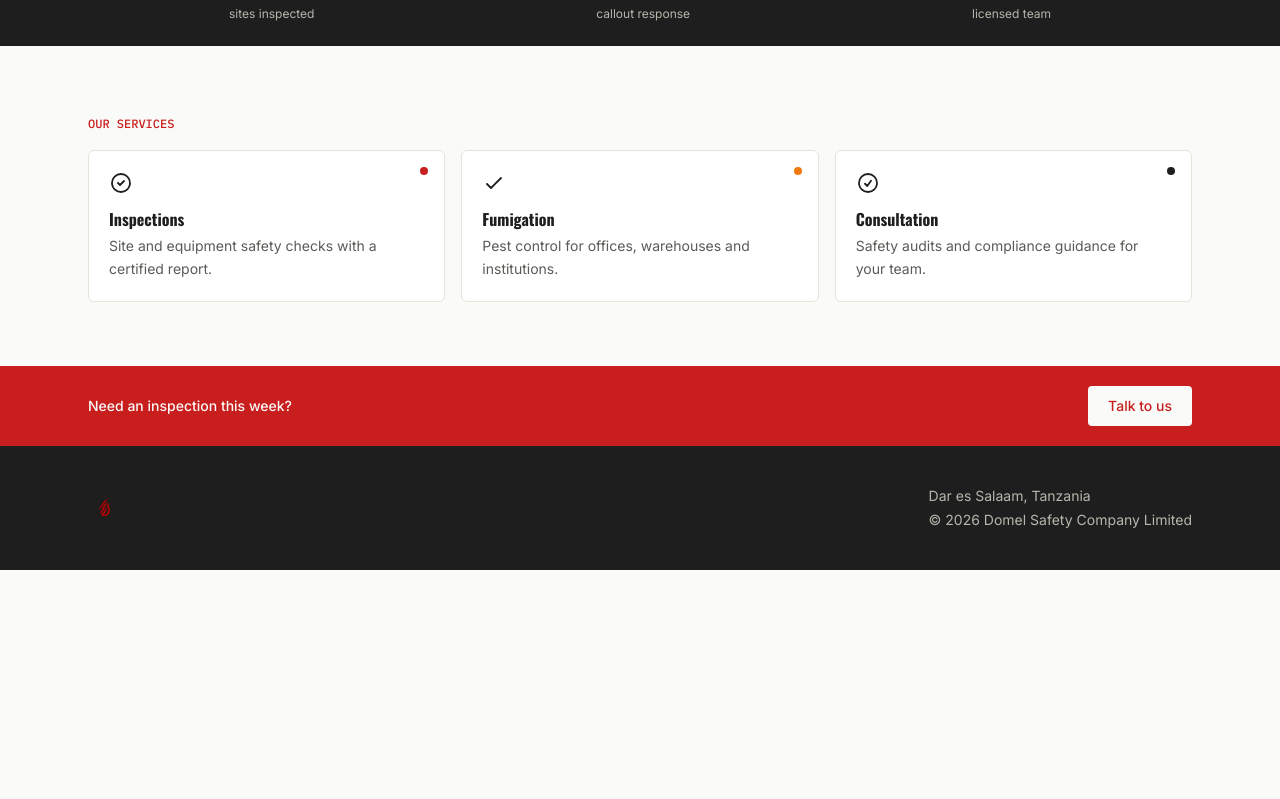
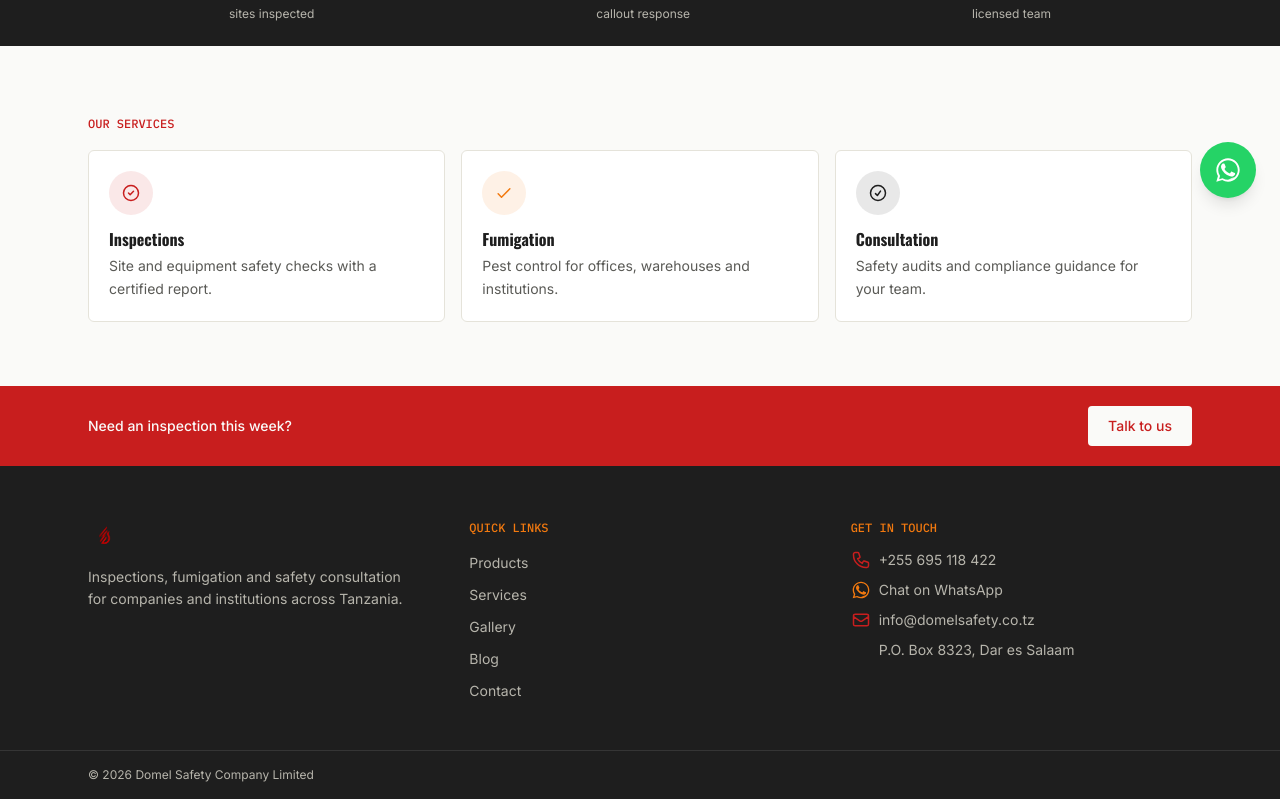
Before and after one commit to domelsafety/domel-safety-web, a Next.js app: page / in a window 1280 px wide. Shown: the part 578-1377 px from the top of the page. Before the commit the page ends 1148 px from the top, so only its background shows below. Built offline with nearby package versions, Linux system fonts and the light colour scheme.

Commit message:
Add real contact info, WhatsApp integration, and consistent icon-badge styling

```diff
--- a/app/about/page.tsx
+++ b/app/about/page.tsx
@@ -16,19 +16,19 @@ const VALUES = [
   {
     title: "Licensed and certified",
     description: "Every inspector and technician is licensed, insured and trained to national safety standards.",
-    dot: "bg-brand-red",
+    accent: "red" as const,
     icon: "M9 12.75L11.25 15 15 9.75M21 12a9 9 0 11-18 0 9 9 0 0118 0z",
   },
   {
     title: "Fast response",
     description: "Same-week bookings and a 24/7 callout line for urgent safety and pest issues.",
-    dot: "bg-brand-orange",
+    accent: "orange" as const,
     icon: "M12 8v4l3 3m6-3a9 9 0 11-18 0 9 9 0 0118 0z",
   },
   {
     title: "Clear reporting",
     description: "Every job ends with a written report you can share with regulators, clients or your own team.",
-    dot: "bg-charcoal",
+    accent: "charcoal" as const,
     icon: "M9 12h6m-6 4h6m2 5H7a2 2 0 01-2-2V5a2 2 0 012-2h5.586a1 1 0 01.707.293l5.414 5.414a1 1 0 01.293.707V19a2 2 0 01-2 2z",
   },
 ];
--- a/app/contact/page.tsx
+++ b/app/contact/page.tsx
@@ -4,6 +4,13 @@ import PageHero from "@/components/PageHero";
 import ContactForm from "@/components/ContactForm";
 import ContactInfoCard from "@/components/ContactInfoCard";
 import Footer from "@/components/Footer";
+import {
+  PhoneIcon,
+  EmailIcon,
+  OfficeIcon,
+  ClockIcon,
+  WhatsAppIcon,
+} from "@/components/icons/ContactIcons";
 
 export const metadata: Metadata = {
   title: "Contact | Domel Safety",
@@ -14,23 +21,36 @@ export const metadata: Metadata = {
 const CONTACT_INFO = [
   {
     label: "Phone",
-    value: "+255 7XX XXX XXX",
-    icon: "M3 5a2 2 0 012-2h3.28a1 1 0 01.948.684l1.498 4.493a1 1 0 01-.502 1.21l-2.257 1.13a11.042 11.042 0 005.516 5.516l1.13-2.257a1 1 0 011.21-.502l4.493 1.498a1 1 0 01.684.949V19a2 2 0 01-2 2h-1C9.716 21 3 14.284 3 6V5z",
+    value: "+255 695 118 422 / 0676 958 607",
+    icon: <PhoneIcon />,
+    href: "tel:+255695118422",
+    accent: "red" as const,
+  },
+  {
+    label: "WhatsApp",
+    value: "+255 695 118 422",
+    icon: <WhatsAppIcon />,
+    href: "https://wa.me/255695118422",
+    accent: "orange" as const,
   },
   {
     label: "Email",
     value: "info@domelsafety.co.tz",
-    icon: "M3 8l7.89 5.26a2 2 0 002.22 0L21 8M5 19h14a2 2 0 002-2V7a2 2 0 00-2-2H5a2 2 0 00-2 2v10a2 2 0 002 2z",
+    icon: <EmailIcon />,
+    href: "mailto:info@domelsafety.co.tz",
+    accent: "charcoal" as const,
   },
   {
     label: "Office",
-    value: "Dar es Salaam, Tanzania",
-    icon: "M17.657 16.657L13.414 20.9a2 2 0 01-2.827 0l-4.244-4.243a8 8 0 1111.314 0z M15 11a3 3 0 11-6 0 3 3 0 016 0z",
+    value: "P.O. Box 8323, Dar es Salaam, Tanzania",
+    icon: <OfficeIcon />,
+    accent: "red" as const,
   },
   {
     label: "Hours",
     value: "Mon–Sat, 24/7 callout line",
-    icon: "M12 8v4l3 3m6-3a9 9 0 11-18 0 9 9 0 0118 0z",
+    icon: <ClockIcon />,
+    accent: "orange" as const,
   },
 ];
 
--- a/app/layout.tsx
+++ b/app/layout.tsx
@@ -1,5 +1,6 @@
 import type { Metadata } from "next";
 import "./globals.css";
+import WhatsAppFloat from "@/components/WhatsAppFloat";
 
 export const metadata: Metadata = {
   title: "Domel Safety Company Limited",
@@ -22,7 +23,10 @@ export default function RootLayout({
           rel="stylesheet"
         />
       </head>
-      <body className="antialiased font-sans">{children}</body>
+      <body className="antialiased font-sans">
+        {children}
+        <WhatsAppFloat />
+      </body>
     </html>
   );
 }
--- a/app/products/page.tsx
+++ b/app/products/page.tsx
@@ -17,37 +17,37 @@ const PRODUCTS = [
     name: "Fire extinguishers",
     category: "FIRE SAFETY",
     description: "CO2, foam and dry powder units, supplied and serviced on site.",
-    dot: "bg-brand-red",
+    accent: "red" as const,
   },
   {
     name: "Smoke and heat detectors",
     category: "FIRE SAFETY",
     description: "Detection systems for offices, warehouses and institutions.",
-    dot: "bg-brand-red",
+    accent: "red" as const,
   },
   {
     name: "Protective coveralls",
     category: "PPE",
     description: "Chemical-resistant coveralls, gloves and respirators for site teams.",
-    dot: "bg-brand-orange",
+    accent: "orange" as const,
   },
   {
     name: "Safety helmets and boots",
     category: "PPE",
     description: "Certified head and foot protection for industrial sites.",
-    dot: "bg-brand-orange",
+    accent: "orange" as const,
   },
   {
     name: "Fumigation chemicals",
     category: "FUMIGATION SUPPLIES",
     description: "Licensed pest and termite control products for commercial use.",
-    dot: "bg-charcoal",
+    accent: "charcoal" as const,
   },
   {
     name: "Safety signage",
     category: "SIGNAGE",
     description: "Hazard, exit and compliance signage built to local standards.",
-    dot: "bg-charcoal",
+    accent: "charcoal" as const,
   },
 ];
 
--- a/components/ContactInfoCard.tsx
+++ b/components/ContactInfoCard.tsx
@@ -1,25 +1,46 @@
+import Link from "next/link";
+import type { ReactNode } from "react";
+
 type ContactInfoCardProps = {
   label: string;
   value: string;
-  icon: string;
+  icon: ReactNode;
+  href?: string;
+  accent?: "red" | "orange" | "charcoal";
 };
 
-export default function ContactInfoCard({ label, value, icon }: ContactInfoCardProps) {
-  return (
-    <div className="flex items-start gap-3 bg-white border border-border rounded-md p-4">
-      <svg
-        className="w-5 h-5 mt-0.5 shrink-0 text-brand-red"
-        fill="none"
-        viewBox="0 0 24 24"
-        stroke="currentColor"
-        strokeWidth={1.8}
-      >
-        <path strokeLinecap="round" strokeLinejoin="round" d={icon} />
-      </svg>
+const ACCENT_BG: Record<NonNullable<ContactInfoCardProps["accent"]>, string> = {
+  red: "bg-brand-red/10 text-brand-red",
+  orange: "bg-brand-orange/10 text-brand-orange",
+  charcoal: "bg-charcoal/10 text-charcoal",
+};
+
+export default function ContactInfoCard({
+  label,
+  value,
+  icon,
+  href,
+  accent = "red",
+}: ContactInfoCardProps) {
+  const content = (
+    <div className="flex items-center gap-4 bg-white border border-border rounded-md p-4 transition-all hover:border-charcoal hover:shadow-sm">
+      <div className={`w-11 h-11 shrink-0 rounded-full flex items-center justify-center ${ACCENT_BG[accent]}`}>
+        {icon}
+      </div>
       <div>
         <div className="text-xs text-steel">{label}</div>
         <div className="text-sm font-medium text-charcoal">{value}</div>
       </div>
     </div>
   );
+
+  if (href) {
+    return (
+      <Link href={href} target={href.startsWith("http") ? "_blank" : undefined} rel="noopener noreferrer">
+        {content}
+      </Link>
+    );
+  }
+
+  return content;
 }
--- a/components/Footer.tsx
+++ b/components/Footer.tsx
@@ -1,13 +1,67 @@
 import Image from "next/image";
+import Link from "next/link";
+import { PhoneIcon, EmailIcon, WhatsAppIcon } from "@/components/icons/ContactIcons";
+
+const LINKS = [
+  { label: "Products", href: "/products" },
+  { label: "Services", href: "/services" },
+  { label: "Gallery", href: "/gallery" },
+  { label: "Blog", href: "/blog" },
+  { label: "Contact", href: "/contact" },
+];
 
 export default function Footer() {
   return (
     <footer className="bg-charcoal">
-      <div className="mx-auto max-w-6xl px-6 py-10 flex flex-col md:flex-row justify-between gap-6">
-        <Image src="/logo.png" alt="Domel Safety" width={40} height={40} className="h-10 w-auto" />
-        <div className="text-charcoal-light text-sm">
-          <p>Dar es Salaam, Tanzania</p>
-          <p className="mt-1">© {new Date().getFullYear()} Domel Safety Company Limited</p>
+      <div className="mx-auto max-w-6xl px-6 py-12 grid grid-cols-1 md:grid-cols-3 gap-10">
+        <div>
+          <Image src="/logo.png" alt="Domel Safety" width={40} height={40} className="h-10 w-auto mb-3" />
+          <p className="text-charcoal-light text-sm leading-relaxed max-w-xs">
+            Inspections, fumigation and safety consultation for companies and
+            institutions across Tanzania.
+          </p>
+        </div>
+
+        <div>
+          <span className="font-mono text-xs text-brand-orange">QUICK LINKS</span>
+          <ul className="mt-3 space-y-2">
+            {LINKS.map((link) => (
+              <li key={link.href}>
+                <Link href={link.href} className="text-sm text-charcoal-light hover:text-offwhite transition-colors">
+                  {link.label}
+                </Link>
+              </li>
+            ))}
+          </ul>
+        </div>
+
+        <div>
+          <span className="font-mono text-xs text-brand-orange">GET IN TOUCH</span>
+          <ul className="mt-3 space-y-2.5">
+            <li className="flex items-center gap-2 text-sm text-charcoal-light">
+              <span className="text-brand-red"><PhoneIcon /></span>
+              +255 695 118 422
+            </li>
+            <li className="flex items-center gap-2 text-sm text-charcoal-light">
+              <span className="text-brand-orange"><WhatsAppIcon /></span>
+              <a href="https://wa.me/255695118422" target="_blank" rel="noopener noreferrer" className="hover:text-offwhite transition-colors">
+                Chat on WhatsApp
+              </a>
+            </li>
+            <li className="flex items-center gap-2 text-sm text-charcoal-light">
+              <span className="text-brand-red"><EmailIcon /></span>
+              info@domelsafety.co.tz
+            </li>
+            <li className="text-sm text-charcoal-light pl-7">
+              P.O. Box 8323, Dar es Salaam
+            </li>
+          </ul>
+        </div>
+      </div>
+
+      <div className="border-t border-white/10">
+        <div className="mx-auto max-w-6xl px-6 py-4 text-xs text-charcoal-light">
+          © {new Date().getFullYear()} Domel Safety Company Limited
         </div>
       </div>
     </footer>
--- a/components/ProductCard.tsx
+++ b/components/ProductCard.tsx
@@ -1,14 +1,23 @@
+type Accent = "red" | "orange" | "charcoal";
+
 type ProductCardProps = {
   name: string;
   category: string;
   description: string;
-  dot: string;
+  accent: Accent;
 };
 
-export default function ProductCard({ name, category, description, dot }: ProductCardProps) {
+const ACCENT_BORDER: Record<Accent, string> = {
+  red: "border-l-brand-red",
+  orange: "border-l-brand-orange",
+  charcoal: "border-l-charcoal",
+};
+
+export default function ProductCard({ name, category, description, accent }: ProductCardProps) {
   return (
-    <div className="relative bg-white border border-border rounded-md p-5">
-      <span className={`absolute top-4 right-4 w-2 h-2 rounded-full ${dot}`} />
+    <div
+      className={`bg-white border border-border ${ACCENT_BORDER[accent]} border-l-4 rounded-md p-5 transition-all hover:border-charcoal hover:shadow-sm`}
+    >
       <span className="font-mono text-xs text-steel">{category}</span>
       <h3 className="font-display text-base font-bold text-charcoal mt-1 mb-1">
         {name}
--- a/components/Services.tsx
+++ b/components/Services.tsx
@@ -1,20 +1,22 @@
+import ValueCard from "./ValueCard";
+
 const SERVICES = [
   {
     title: "Inspections",
     description: "Site and equipment safety checks with a certified report.",
-    dot: "bg-brand-red",
+    accent: "red" as const,
     icon: "M9 12l2 2 4-4m6 2a9 9 0 11-18 0 9 9 0 0118 0z",
   },
   {
     title: "Fumigation",
     description: "Pest control for offices, warehouses and institutions.",
-    dot: "bg-brand-orange",
+    accent: "orange" as const,
     icon: "M5 13l4 4L19 7",
   },
   {
     title: "Consultation",
     description: "Safety audits and compliance guidance for your team.",
-    dot: "bg-charcoal",
+    accent: "charcoal" as const,
     icon: "M9 12.75L11.25 15 15 9.75M21 12a9 9 0 11-18 0 9 9 0 0118 0z",
   },
 ];
@@ -25,33 +27,7 @@ export default function Services() {
       <span className="font-mono text-xs text-brand-red">OUR SERVICES</span>
       <div className="grid grid-cols-1 md:grid-cols-3 gap-4 mt-4">
         {SERVICES.map((service) => (
-          <div
-            key={service.title}
-            className="relative bg-white border border-border rounded-md p-5"
-          >
-            <span
-              className={`absolute top-4 right-4 w-2 h-2 rounded-full ${service.dot}`}
-            />
-            <svg
-              className="w-6 h-6 text-charcoal"
-              fill="none"
-              viewBox="0 0 24 24"
-              stroke="currentColor"
-              strokeWidth={1.8}
-            >
-              <path
-                strokeLinecap="round"
-                strokeLinejoin="round"
-                d={service.icon}
-              />
-            </svg>
-            <h3 className="font-display text-base font-bold text-charcoal mt-3 mb-1">
-              {service.title}
-            </h3>
-            <p className="text-sm text-steel leading-relaxed">
-              {service.description}
-            </p>
-          </div>
+          <ValueCard key={service.title} {...service} />
         ))}
       </div>
     </section>
--- a/components/ValueCard.tsx
+++ b/components/ValueCard.tsx
@@ -1,24 +1,27 @@
+type Accent = "red" | "orange" | "charcoal";
+
 type ValueCardProps = {
   title: string;
   description: string;
-  dot: string;
+  accent: Accent;
   icon: string;
 };
 
-export default function ValueCard({ title, description, dot, icon }: ValueCardProps) {
+const ACCENT_BG: Record<Accent, string> = {
+  red: "bg-brand-red/10 text-brand-red",
+  orange: "bg-brand-orange/10 text-brand-orange",
+  charcoal: "bg-charcoal/10 text-charcoal",
+};
+
+export default function ValueCard({ title, description, accent, icon }: ValueCardProps) {
   return (
-    <div className="relative bg-white border border-border rounded-md p-5">
-      <span className={`absolute top-4 right-4 w-2 h-2 rounded-full ${dot}`} />
-      <svg
-        className="w-6 h-6 text-charcoal"
-        fill="none"
-        viewBox="0 0 24 24"
-        stroke="currentColor"
-        strokeWidth={1.8}
-      >
-        <path strokeLinecap="round" strokeLinejoin="round" d={icon} />
-      </svg>
-      <h3 className="font-display text-base font-bold text-charcoal mt-3 mb-1">
+    <div className="bg-white border border-border rounded-md p-5 transition-all hover:border-charcoal hover:shadow-sm">
+      <div className={`w-11 h-11 rounded-full flex items-center justify-center mb-3 ${ACCENT_BG[accent]}`}>
+        <svg className="w-5 h-5" fill="none" viewBox="0 0 24 24" stroke="currentColor" strokeWidth={1.8}>
+          <path strokeLinecap="round" strokeLinejoin="round" d={icon} />
+        </svg>
+      </div>
+      <h3 className="font-display text-base font-bold text-charcoal mb-1">
         {title}
       </h3>
       <p className="text-sm text-steel leading-relaxed">{description}</p>
--- /dev/null
+++ b/components/WhatsAppFloat.tsx
@@ -0,0 +1,15 @@
+import { WhatsAppIcon } from "@/components/icons/ContactIcons";
+
+export default function WhatsAppFloat() {
+  return (
+    <a
+      href="https://wa.me/255695118422"
+      target="_blank"
+      rel="noopener noreferrer"
+      aria-label="Chat on WhatsApp"
+      className="fixed bottom-6 right-6 z-50 w-14 h-14 rounded-full bg-[#25D366] text-white flex items-center justify-center shadow-lg hover:scale-105 transition-transform"
+    >
+      <WhatsAppIcon className="w-7 h-7" />
+    </a>
+  );
+}
--- /dev/null
+++ b/components/icons/ContactIcons.tsx
@@ -0,0 +1,41 @@
+export function PhoneIcon() {
+  return (
+    <svg className="w-5 h-5" fill="none" viewBox="0 0 24 24" stroke="currentColor" strokeWidth={1.8}>
+      <path strokeLinecap="round" strokeLinejoin="round" d="M3 5a2 2 0 012-2h3.28a1 1 0 01.948.684l1.498 4.493a1 1 0 01-.502 1.21l-2.257 1.13a11.042 11.042 0 005.516 5.516l1.13-2.257a1 1 0 011.21-.502l4.493 1.498a1 1 0 01.684.949V19a2 2 0 01-2 2h-1C9.716 21 3 14.284 3 6V5z" />
+    </svg>
+  );
+}
+
+export function EmailIcon() {
+  return (
+    <svg className="w-5 h-5" fill="none" viewBox="0 0 24 24" stroke="currentColor" strokeWidth={1.8}>
+      <path strokeLinecap="round" strokeLinejoin="round" d="M3 8l7.89 5.26a2 2 0 002.22 0L21 8M5 19h14a2 2 0 002-2V7a2 2 0 00-2-2H5a2 2 0 00-2 2v10a2 2 0 002 2z" />
+    </svg>
+  );
+}
+
+export function OfficeIcon() {
+  return (
+    <svg className="w-5 h-5" fill="none" viewBox="0 0 24 24" stroke="currentColor" strokeWidth={1.8}>
+      <path strokeLinecap="round" strokeLinejoin="round" d="M17.657 16.657L13.414 20.9a2 2 0 01-2.827 0l-4.244-4.243a8 8 0 1111.314 0z" />
+      <path strokeLinecap="round" strokeLinejoin="round" d="M15 11a3 3 0 11-6 0 3 3 0 016 0z" />
+    </svg>
+  );
+}
+
+export function ClockIcon() {
+  return (
+    <svg className="w-5 h-5" fill="none" viewBox="0 0 24 24" stroke="currentColor" strokeWidth={1.8}>
+      <path strokeLinecap="round" strokeLinejoin="round" d="M12 8v4l3 3m6-3a9 9 0 11-18 0 9 9 0 0118 0z" />
+    </svg>
+  );
+}
+
+export function WhatsAppIcon({ className = "w-5 h-5" }: { className?: string }) {
+  return (
+    <svg className={className} viewBox="0 0 24 24" fill="currentColor">
+      <path d="M17.472 14.382c-.297-.149-1.758-.867-2.03-.967-.273-.099-.471-.148-.67.15-.197.297-.767.966-.94 1.164-.173.199-.347.223-.644.075-.297-.15-1.255-.463-2.39-1.475-.883-.788-1.48-1.761-1.653-2.059-.173-.297-.018-.458.13-.606.134-.133.298-.347.446-.52.149-.174.198-.298.298-.497.099-.198.05-.371-.025-.52-.075-.149-.669-1.612-.916-2.207-.242-.579-.487-.5-.669-.51-.173-.008-.371-.01-.57-.01-.198 0-.52.074-.792.372-.272.297-1.04 1.016-1.04 2.479 0 1.462 1.065 2.876 1.213 3.074.149.198 2.096 3.2 5.077 4.487.709.306 1.262.489 1.694.625.712.227 1.36.195 1.871.118.571-.085 1.758-.719 2.006-1.413.248-.694.248-1.289.173-1.413-.074-.124-.272-.198-.57-.347z" />
+      <path d="M12.004 2C6.486 2 2.004 6.482 2.004 12c0 1.85.505 3.58 1.383 5.06L2 22l5.06-1.362A9.94 9.94 0 0012.004 22c5.518 0 10-4.482 10-10s-4.482-10-10-10zm5.885 15.885A8.4 8.4 0 0112.004 20.4a8.4 8.4 0 01-4.283-1.166l-.307-.183-3.005.809.803-2.93-.2-.302A8.383 8.383 0 013.6 12c0-4.632 3.768-8.4 8.404-8.4 4.633 0 8.4 3.768 8.4 8.4 0 4.635-3.767 8.4-8.4 8.4z" />
+    </svg>
+  );
+}
```
